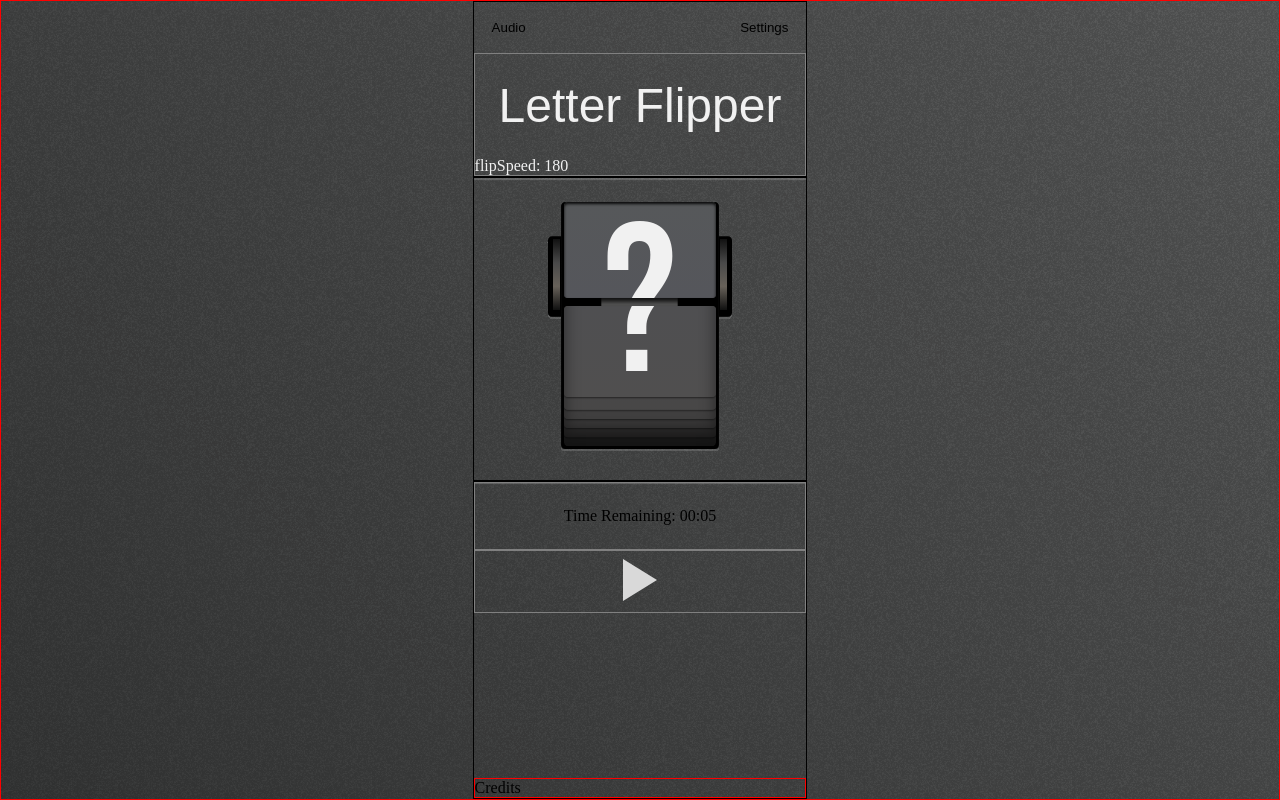
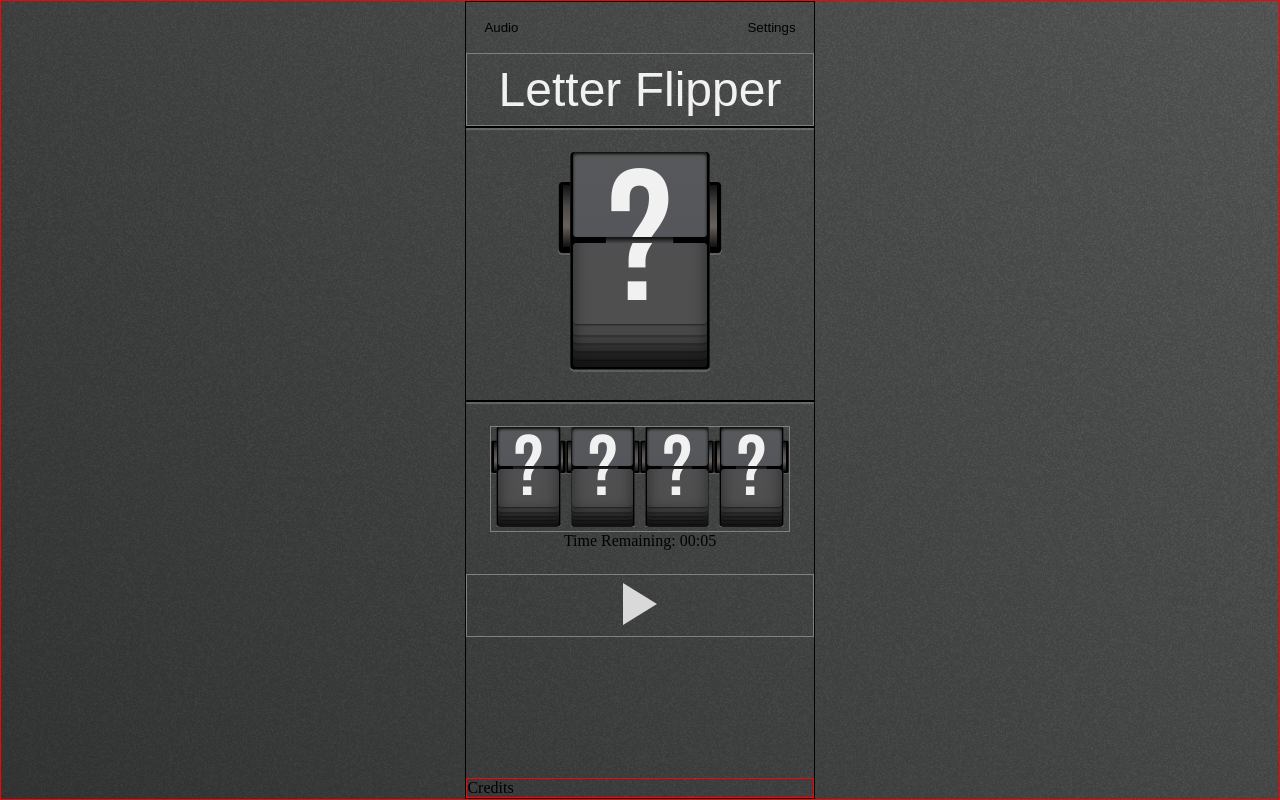
Before and after one commit to DarionV/letter-spinner, a React (Vite) app: page / in a window 1280 px wide. Built offline with nearby package versions, Linux system fonts and the light colour scheme; a web font is replaced by a local one.

Commit message:
adjust element sizes

```diff
--- a/src/App.css
+++ b/src/App.css
@@ -15,6 +15,7 @@ h1 {
   font-weight: 400;
   font-style: normal;
   font-size: 3rem;
+  text-align: center;
   color: var(--font-color-white);
 }
 
@@ -366,6 +367,7 @@ nav {
 .timer-container {
   /* background-color: rgb(131, 131, 162); */
   border: 1px solid gray;
+  display: flex;
 }
 
 .controls-container {
--- a/src/App.jsx
+++ b/src/App.jsx
@@ -87,10 +87,10 @@ function App(props) {
       </nav>
       <main>
         <div className="title-container">
-          <h1 className="padding-large">Letter Flipper</h1>
+          <h1 className="padding-small">Letter Flipper</h1>
           {/* isPaused: {isPaused.toString()}
           CountingDown: {isCountingDown.toString()} */}
-          flipSpeed: {speed}
+          {/* flipSpeed: {speed} */}
         </div>
         <div className="separator"></div>
         <div className="padding-large flex-center">
@@ -102,7 +102,7 @@ function App(props) {
         </div>
         <div className="separator"></div>
 
-        <div className="timer-container flex-center padding-large">
+        <div className="flex-center padding-large">
           <Timer
             isFlipping={isFlipping}
             toggleCountingDown={toggleCountingDown}
--- a/src/components/SplitFlap.jsx
+++ b/src/components/SplitFlap.jsx
@@ -4,7 +4,7 @@ function SplitFlap({
   character = "?",
   initialCharacter = "?",
   flipSpeed = 800,
-  size = 250,
+  size = 220,
 }) {
   const [newCharacter, setNewCharacter] = useState(initialCharacter);
   //   const [character, setCharacter] = useState("");
--- a/src/components/Timer.jsx
+++ b/src/components/Timer.jsx
@@ -1,4 +1,5 @@
 import { useEffect, useState } from "react";
+import SplitFlap from "./SplitFlap";
 
 let primeTimer = false;
 let shouldContinue = false;
@@ -74,6 +75,12 @@ function Timer({ isFlipping, toggleCountingDown, initialTime, isPaused }) {
 
   return (
     <>
+      <div className="timer-container">
+        <SplitFlap size={100}></SplitFlap>
+        <SplitFlap size={100}></SplitFlap>
+        <SplitFlap size={100}></SplitFlap>
+        <SplitFlap size={100}></SplitFlap>
+      </div>
       Time Remaining: {time.minutes.toString().padStart(2, "0")}:
       {time.seconds.toString().padStart(2, "0")}
     </>
```
